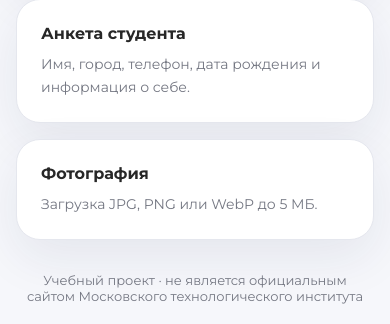
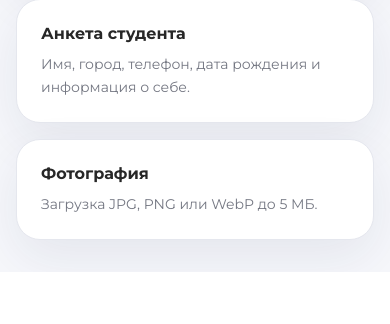
Before and after one commit to tpdox1/mti-cabinet, a Flask app: page / in a window 390 px wide. Shown: the part 829-1153 px from the top of the page. After the commit the page ends 1101 px from the top, so only its background shows below. Run offline with Flask 3, Linux system fonts and the light colour scheme; some libraries are stand-ins or nearby versions.

Commit message:
Убран футер
Co-Authored-By: Claude Opus 5.5 (1M context) <noreply@anthropic.com>

```diff
--- a/static/style.css
+++ b/static/style.css
@@ -22,7 +22,6 @@ a { color: inherit; text-decoration: none; }
 .brand { display: flex; align-items: center; gap: 10px; font-weight: 700; }
 .brand-mark { background: var(--blue); color: #fff; border-radius: 10px; padding: 7px 9px; font-size: 14px; letter-spacing: .04em; }
 .brand-name { font-size: 14px; line-height: 1.2; max-width: 190px; letter-spacing: -.01em; }
-.footer { text-align: center; color: var(--muted); font-size: 13px; padding: 0 20px 32px; }
 .nav { display: flex; gap: 22px; align-items: center; font-size: 14px; font-weight: 500; }
 .nav a:hover, .nav a.active { color: var(--blue); }
 .nav-accent { color: var(--blue); }
@@ -171,7 +170,6 @@ select { appearance: none; background-image: linear-gradient(45deg, transparent
   .auth-card { padding: 24px 20px; }
   .form-actions { flex-direction: column; }
   .form-actions .button { width: 100%; }
-  .footer { padding-bottom: 20px; }
   .nav { gap: 12px; font-size: 12px; }
   .brand-name { display: none; }
   .page { width: min(100% - 32px, 1120px); padding: 20px 0 32px; }
--- a/templates/base.html
+++ b/templates/base.html
@@ -42,7 +42,6 @@
     {% block content %}{% endblock %}
   </main>
 
-  <footer class="footer">Учебный проект · не является официальным сайтом Московского технологического института</footer>
 
   {% if current_user %}
   <nav class="tabbar" aria-label="Меню">
```
